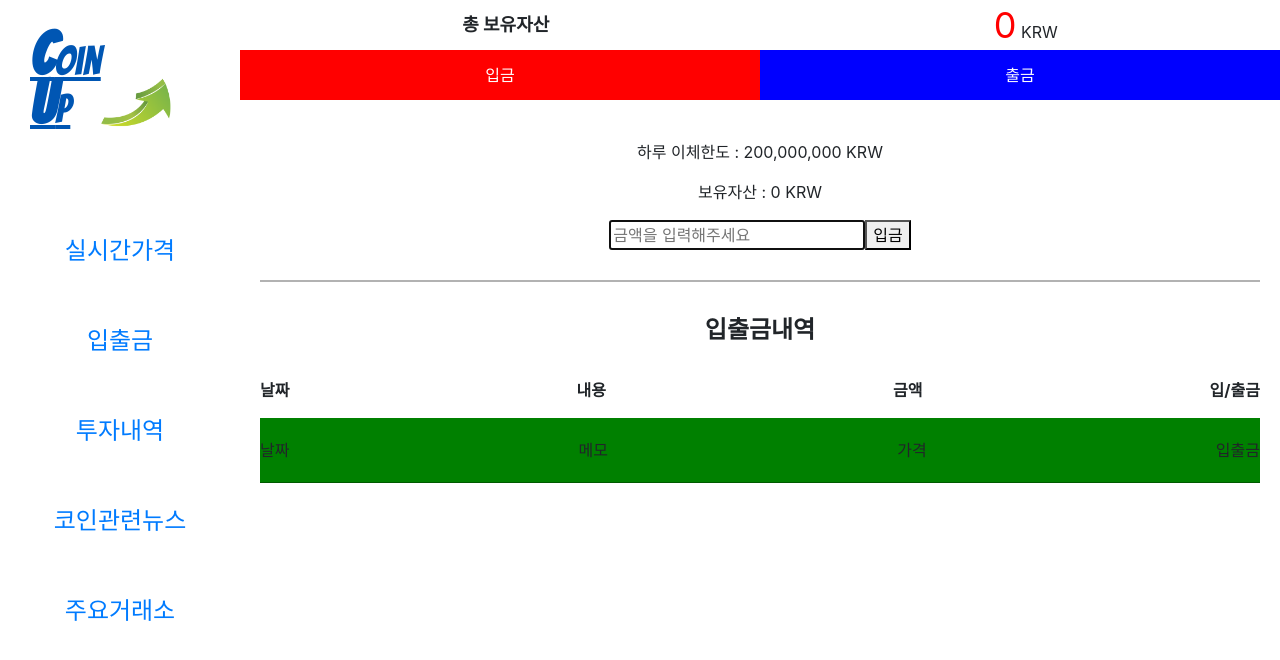
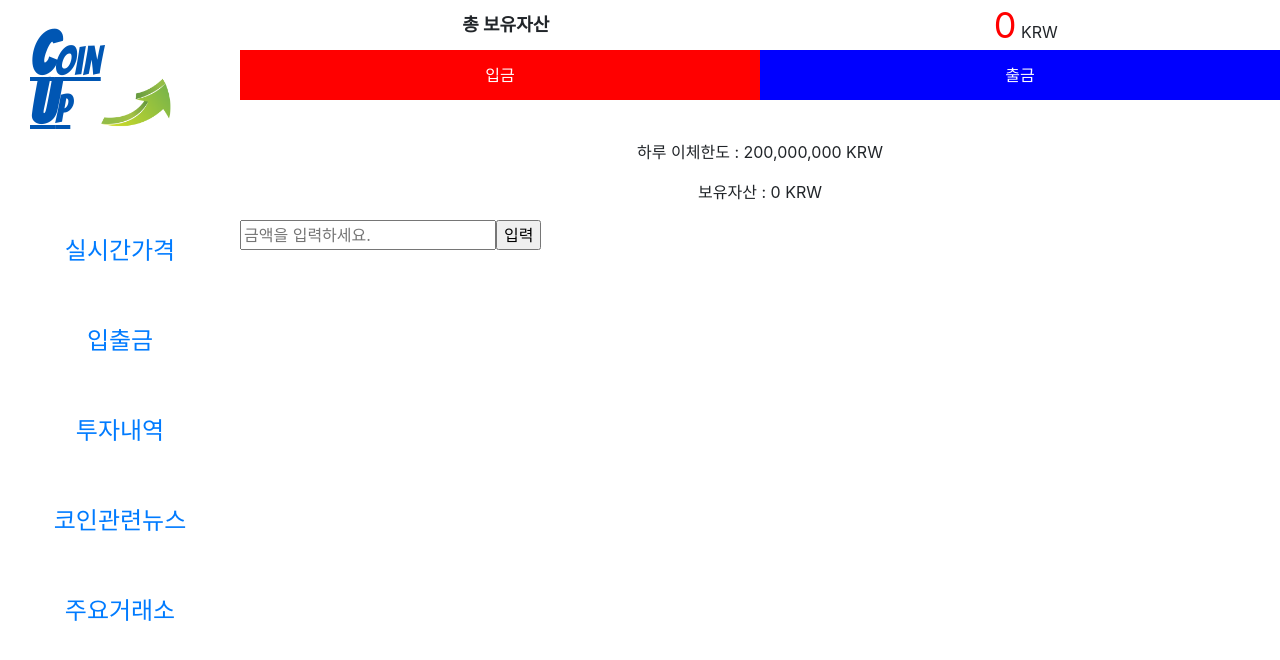
Before and after one commit to JYeonDev/CoinUp, a React (Create React App) app: page /wallet in a window 1280 px wide. Shown: the top 660 px of the page. Built offline with nearby package versions, Linux system fonts and the light colour scheme.

Commit message:
list 재구성

```diff
--- a/src/components/wallet/exchangeList/exchangeList.jsx
+++ b/src/components/wallet/exchangeList/exchangeList.jsx
@@ -1,19 +1,9 @@
 import React from "react";
 import styles from "./exchangeList.module.css";
 
-const ExchangeList = ({ date, memo, price, result }) => {
-  return (
-    <div className={styles.exchange_container}>
-      <div className={styles.exchange_list}>
-        <div className={styles.item_block}>
-          <div>{date}날짜</div>
-          <div>{memo}메모</div>
-          <div>{price}가격</div>
-          <div>{result}입출금</div>
-        </div>
-      </div>
-    </div>
-  );
+const ExchangeList = ({ item }) => {
+  console.log(item);
+  return <ul>{item}</ul>;
 };
 
 export default ExchangeList;
--- a/src/components/wallet/wallet.jsx
+++ b/src/components/wallet/wallet.jsx
@@ -4,33 +4,33 @@ import ExchangeList from "./exchangeList/exchangeList";
 import styles from "./wallet.module.css";
 
 const Wallet = () => {
-  const [price, setPrice] = useState(0);
-  const [money, setMoney] = useState(0);
   const [hide, setHide] = useState(false);
-  const [exchange, setExchange] = useState([]);
-  const inputRef = useRef();
-
-  let date = new Date();
-  let year = date.getFullYear();
-  let month = ("0" + (date.getMonth() + 1)).slice(-2);
-  let day = ("0" + date.getDate()).slice(-2);
-  let dateString = year + "/" + month + "/" + day;
-
-  let hours = date.getHours();
-  let minutes = ("0" + date.getMinutes()).slice(-2);
-  let seconds = ("0" + date.getSeconds()).slice(-2);
-  let timeString = hours + ":" + minutes + ":" + seconds;
 
   function clickHide() {
     setHide(!hide);
   }
 
-  function onClick() {
-    let exchangeCopy = [...exchange];
-    exchangeCopy.unshift(money);
-    setExchange(exchangeCopy);
-    setMoney(inputRef.current.value);
-    setPrice(Number(inputRef.current.value));
+  const [item, setItem] = useState([]);
+
+  const date = new Date();
+  const time = date.getTime();
+
+  const inputRef = useRef();
+  console.log(inputRef);
+  function addItem() {
+    if (inputRef.current.value) {
+      const itemCopy = [...item];
+      itemCopy.push(
+        <li>
+          <span>{time}</span>
+          <span>시간</span>
+          <span>금액</span>
+          {inputRef.current.value}
+        </li>
+      );
+      setItem([itemCopy]);
+      inputRef.current.value = "";
+    }
   }
 
   return (
@@ -38,7 +38,7 @@ const Wallet = () => {
       <div className={styles.property}>
         <span className={styles.total}>총 보유자산</span>
         <span>
-          <span className={styles.price}>{money}</span> KRW
+          <span className={styles.price}>0</span> KRW
         </span>
       </div>
       <div className={styles.divide}>
@@ -50,42 +50,27 @@ const Wallet = () => {
       {hide ? null : (
         <div className={styles.deposit_page}>
           <p>하루 이체한도 : 200,000,000 KRW</p>
-          <p>보유자산 : {price} KRW</p>
-          <div className={styles.input_container}>
-            <form>
-              <input
-                type="text"
-                placeholder="금액을 입력해주세요"
-                autoFocus
-                ref={inputRef}
-              />
-              <button onClick={onClick}>입금</button>
-            </form>
-          </div>
+          <p>보유자산 : 0 KRW</p>
+          <div className={styles.input_container}></div>
         </div>
       )}
-      <div className={styles.exchange_list}>
-        <div className={styles.exchange}>입출금내역</div>
-        <div className={styles.exchange_text}>
-          <p className={styles.title}>날짜</p>
-          <p className={styles.title}>내용</p>
-          <p className={styles.title}>금액</p>
-          <p className={styles.title}>입/출금</p>
-        </div>
-        {/* {exchange.map((list) => {
-          return (
-            <div className={styles.exchange_text}>
-              <p className={styles.time}>
-                {dateString} {timeString}
-              </p>
-              <p className={styles.memo}></p>
-              <p className={styles.money}>{list} 원</p>
-              <p>입/출금</p>
-            </div>
-          );
-        })} */}
-        <ExchangeList />
-      </div>
+
+      {/* todolist 쓸곳 */}
+
+      <input
+        className={styles.inputText}
+        type="text"
+        placeholder="금액을 입력하세요."
+        ref={inputRef}
+      />
+      <input
+        type="button"
+        value="입력"
+        onClick={() => {
+          addItem();
+        }}
+      />
+      <ExchangeList item={item} />
     </div>
   );
 };
--- a/src/components/wallet/wallet.module.css
+++ b/src/components/wallet/wallet.module.css
@@ -1,4 +1,8 @@
 @value makerGray from '../../common/colors.css';
+
+* {
+  list-style: none;
+}
 
 .container {
   width: 100%;
@@ -45,24 +49,3 @@
   width: 50%;
   background-color: blue;
 }
-
-.exchange_list {
-  margin: 30px 20px 0 20px;
-  border-top: 2px solid rgba(0, 0, 0, 0.3);
-}
-
-.exchange {
-  margin: 30px 0 30px 0;
-  text-align: center;
-  font-size: 24px;
-  font-weight: bold;
-}
-
-.exchange_text {
-  display: flex;
-  justify-content: space-between;
-}
-
-.title {
-  font-weight: bold;
-}
```
